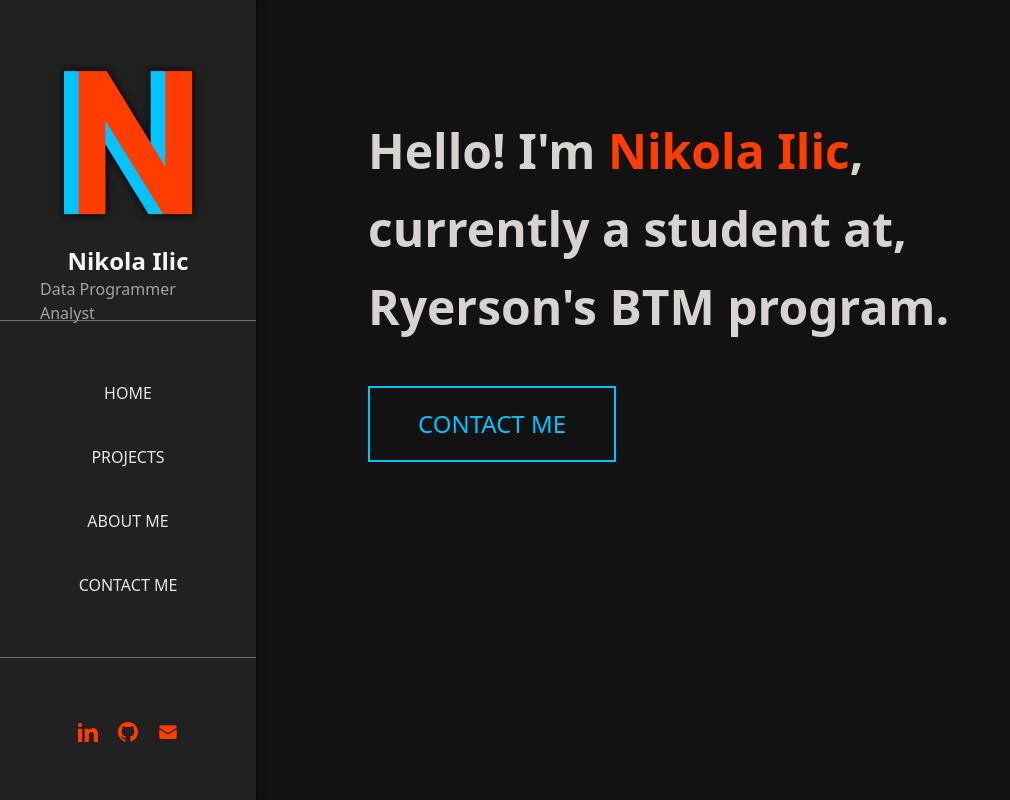
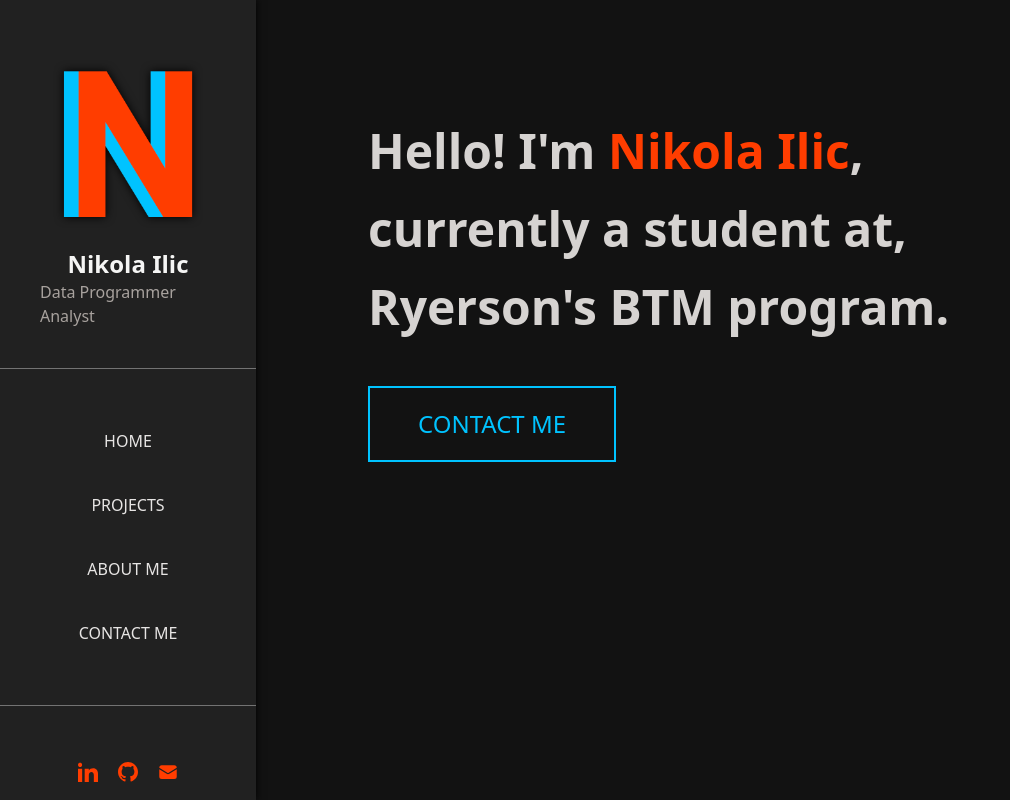
Before and after one commit to therealkraus/portfolio, a React (Vite) app: page / in a window 1280 px wide. Shown: the whole page, without its empty margins (0-1010 px from the left). Built offline with nearby package versions, Linux system fonts and the light colour scheme.

Commit message:
fixed spacing issue between logo and menu in sidebar

```diff
--- a/src/components/Logo.tsx
+++ b/src/components/Logo.tsx
@@ -3,7 +3,7 @@ import logo from '../assets/logo.png'
 function Logo() {
     return (
         <>
-            <div className="flex h-2/5 w-full flex-col p-10 items-center">
+            <div className="flex w-full flex-col p-10 items-center">
                 <img src={logo} alt="placeholder" className="w-40 h-52 drop-shadow-2"/>
                 <h1 className="text-stone-100 text-2xl font-semibold">Nikola Ilic</h1>
                 <p className="text-stone-400">Data Programmer Analyst</p>
--- a/src/components/SocialMedia.tsx
+++ b/src/components/SocialMedia.tsx
@@ -1,7 +1,7 @@
 function SocialMedia() {
     return (
         <>
-            <div className="flex flex-row pt-16 justify-center space-x-5">
+            <div className="flex flex-row pt-14 pb-10 justify-center space-x-5">
                 <a href="#">
                 <svg
                     xmlns="http://www.w3.org/2000/svg"
```
